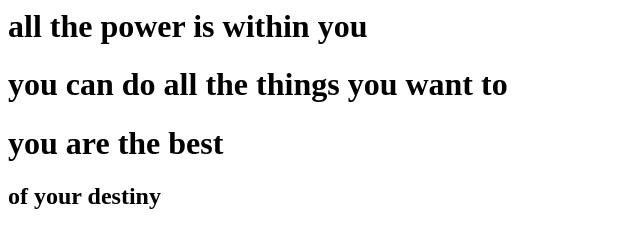
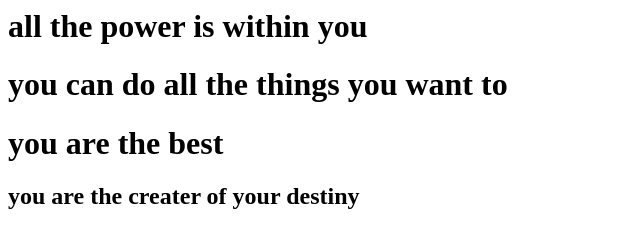
Before and after one commit to sathish-sundar/firstgitrepo, a plain HTML site: page index.html in a window 1280 px wide. Shown: the whole page, without its empty margins (0-640 px from the left). Drawn offline with Linux system fonts and the light colour scheme.

Commit message:
fixed the defect

```diff
--- a/index.html
+++ b/index.html
@@ -4,6 +4,6 @@
 		<h1> you can do all the things you want to </h1>
 		<h1> you are the best </h1>
 
-		<h2>  of your destiny </h2>
+		<h2> you are the creater of your destiny </h2>
 	</body>
 </html>
```
